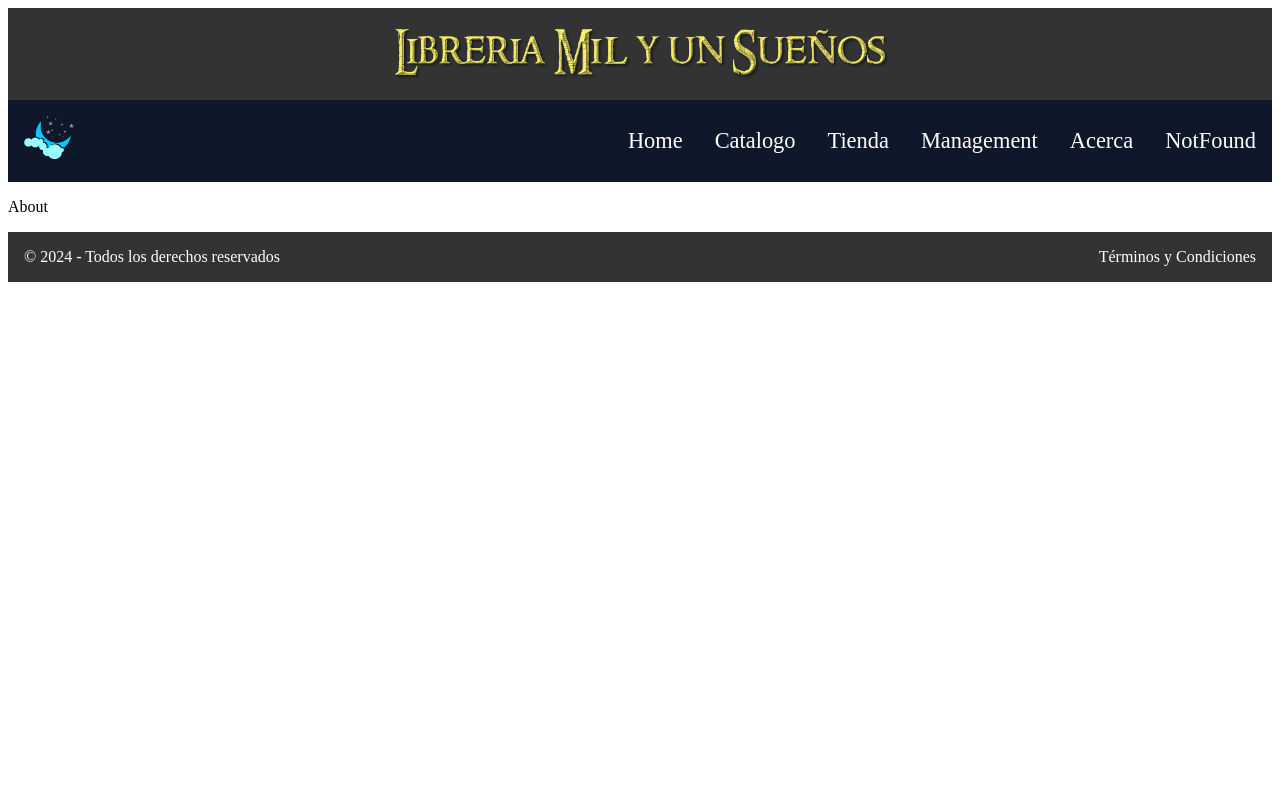
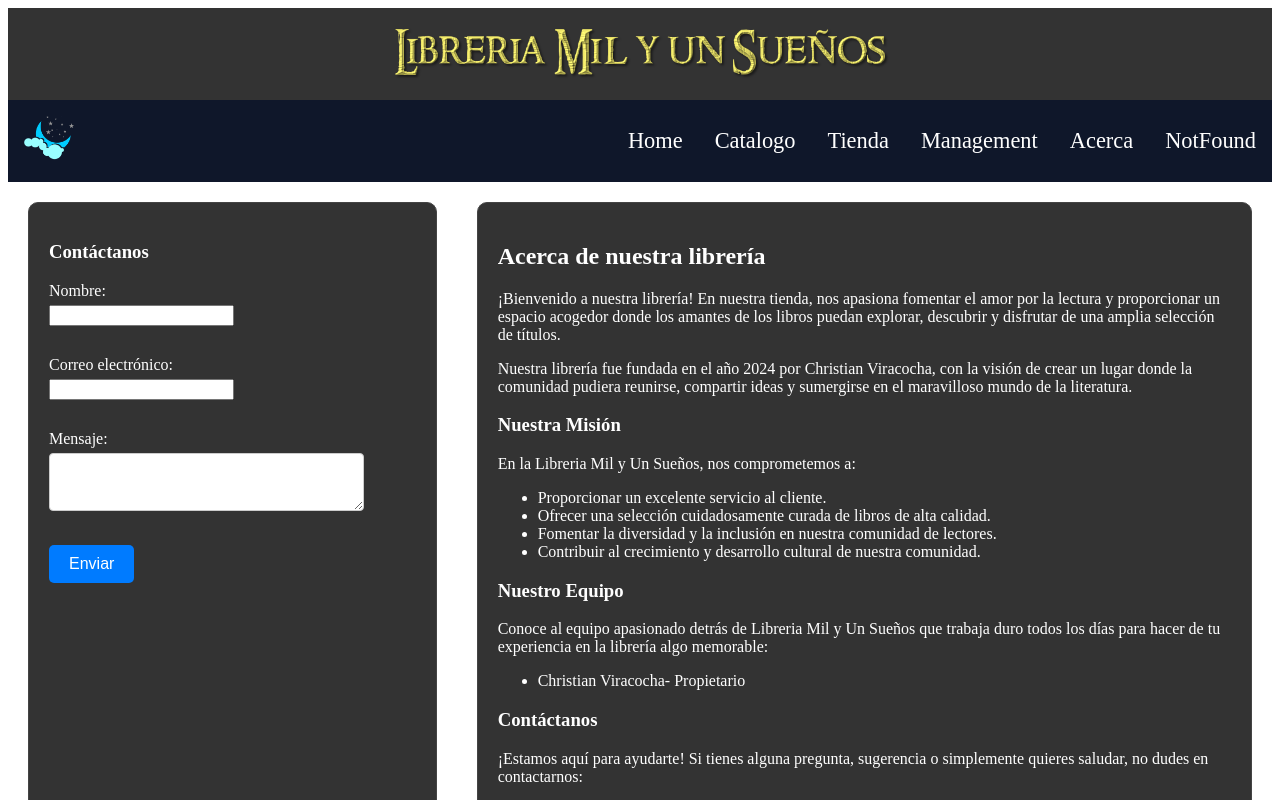
Before and after one commit to ChristianViracocha44/libreriaReact, a React (Create React App) app: page /about in a window 1280 px wide. Shown: the top 800 px of the page. Built offline with nearby package versions, Linux system fonts and the light colour scheme.

Commit message:
Implementación de NotFound y Acerca

```diff
--- a/src/components/BookList.js
+++ b/src/components/BookList.js
@@ -30,7 +30,6 @@ export const BookList = () => {
         fetchData();
     }, []);
 
-
     console.log("El props es:", Book);
 
   return (
--- a/src/pages/About.js
+++ b/src/pages/About.js
@@ -1,9 +1,52 @@
 import React from "react";
 
-export const About=()=>{
+export const About = () => {
 
-    return(
-        <div>
-            <p>About</p>
+    return (
+        <div className="card_about">
+            <div className="card_form">
+
+                <h3>Contáctanos</h3>
+                <form >
+                    <div className="formGroup">
+                        <label className="formGroup_label" htmlFor="name">Nombre:</label>
+                        <input type="text" id="name" name="name" required />
+                    </div>
+                    <div className="formGroup">
+                        <label className="formGroup_label" htmlFor="email">Correo electrónico:</label>
+                        <input type="email" id="email" name="email" required />
+                    </div>
+                    <div className="formGroup">
+                        <label className="formGroup_label" htmlFor="message">Mensaje:</label>
+                        <textarea className="formGroup_textarea" id="message" name="message" required />
+                    </div>
+                    <button className="bottonSelection" type="submit">Enviar</button>
+                </form>
+            </div>
+
+            <div className="card_info">
+                <h2>Acerca de nuestra librería</h2>
+                <p>¡Bienvenido a nuestra librería! En nuestra tienda, nos apasiona fomentar el amor por la lectura y proporcionar un espacio acogedor donde los amantes de los libros puedan explorar, descubrir y disfrutar de una amplia selección de títulos.</p>
+                <p>Nuestra librería fue fundada en el año 2024 por Christian Viracocha, con la visión de crear un lugar donde la comunidad pudiera reunirse, compartir ideas y sumergirse en el maravilloso mundo de la literatura.</p>
+                <h3>Nuestra Misión</h3>
+                <p>En la Libreria Mil y Un Sueños, nos comprometemos a:</p>
+                <ul>
+                    <li>Proporcionar un excelente servicio al cliente.</li>
+                    <li>Ofrecer una selección cuidadosamente curada de libros de alta calidad.</li>
+                    <li>Fomentar la diversidad y la inclusión en nuestra comunidad de lectores.</li>
+                    <li>Contribuir al crecimiento y desarrollo cultural de nuestra comunidad.</li>
+                </ul>
+                <h3>Nuestro Equipo</h3>
+                <p>Conoce al equipo apasionado detrás de Libreria Mil y Un Sueños que trabaja duro todos los días para hacer de tu experiencia en la librería algo memorable:</p>
+                <ul>
+                    <li>Christian Viracocha- Propietario</li>
+
+                </ul>
+                <h3>Contáctanos</h3>
+                <p>¡Estamos aquí para ayudarte! Si tienes alguna pregunta, sugerencia o simplemente quieres saludar, no dudes en contactarnos:</p>
+                <p>Teléfono: XXXXXXXXX</p>
+                <p>Correo electrónico:XXXXXX@XXXXX.com</p>
+            </div>
         </div>
-    )}
+    )
+}
--- a/src/pages/NotFound.js
+++ b/src/pages/NotFound.js
@@ -1,9 +1,10 @@
 import React from 'react'
+import fin_libro from '../resources/fin_libro.jpg'
 
 export const NotFound = () => {
   return (
-    <div>
-    <p>NotFound</p>
-</div>
+    <div className="sectionBody">
+    <img className="sectionBody_img_notfound" src={fin_libro} alt="Logo"/>
+    </div>
   )
 }
--- a/src/styles/styles.css
+++ b/src/styles/styles.css
@@ -12,6 +12,11 @@
     align-items: center;
     align-content: center;
     text-align: center;
+}
+
+.sectionBody_img_notfound {
+    width: 1000px;
+    height: auto;
 }
 
 .sectionBody__p {
@@ -46,6 +51,29 @@
     color: #fff;
     padding: 1rem;
     bottom: 0;
+}
+
+.card_about {
+    display: flex;
+}
+
+.card_info {
+    flex: 2;
+    background-color: #333;
+    border: 1px solid #444;
+    border-radius: 10px;
+    padding: 20px;
+    margin: 20px;
+    color: white;
+}
+.card_form {
+    flex: 1;
+    background-color: #333;
+    border: 1px solid #444;
+    border-radius: 10px;
+    padding: 20px;
+    margin: 20px;
+    color: white;
 }
 
 
@@ -86,3 +114,21 @@
 .bottonSelection:hover {
     background-color: #0056b3; /* Color de fondo azul oscuro al pasar el cursor */
 }
+
+.formGroup {
+    margin-bottom: 30px;
+  }
+
+
+  .formGroup_label {
+    display: block;
+    margin-bottom: 5px;
+  }
+
+  .formGroup_textarea {
+    width: 80%;
+    padding: 10px;
+    border: 1px solid #ccc;
+    border-radius: 4px;
+    font-size: 16px;
+  }
```
Also changed, not shown: src/resources/fin_libro.jpg (added).
